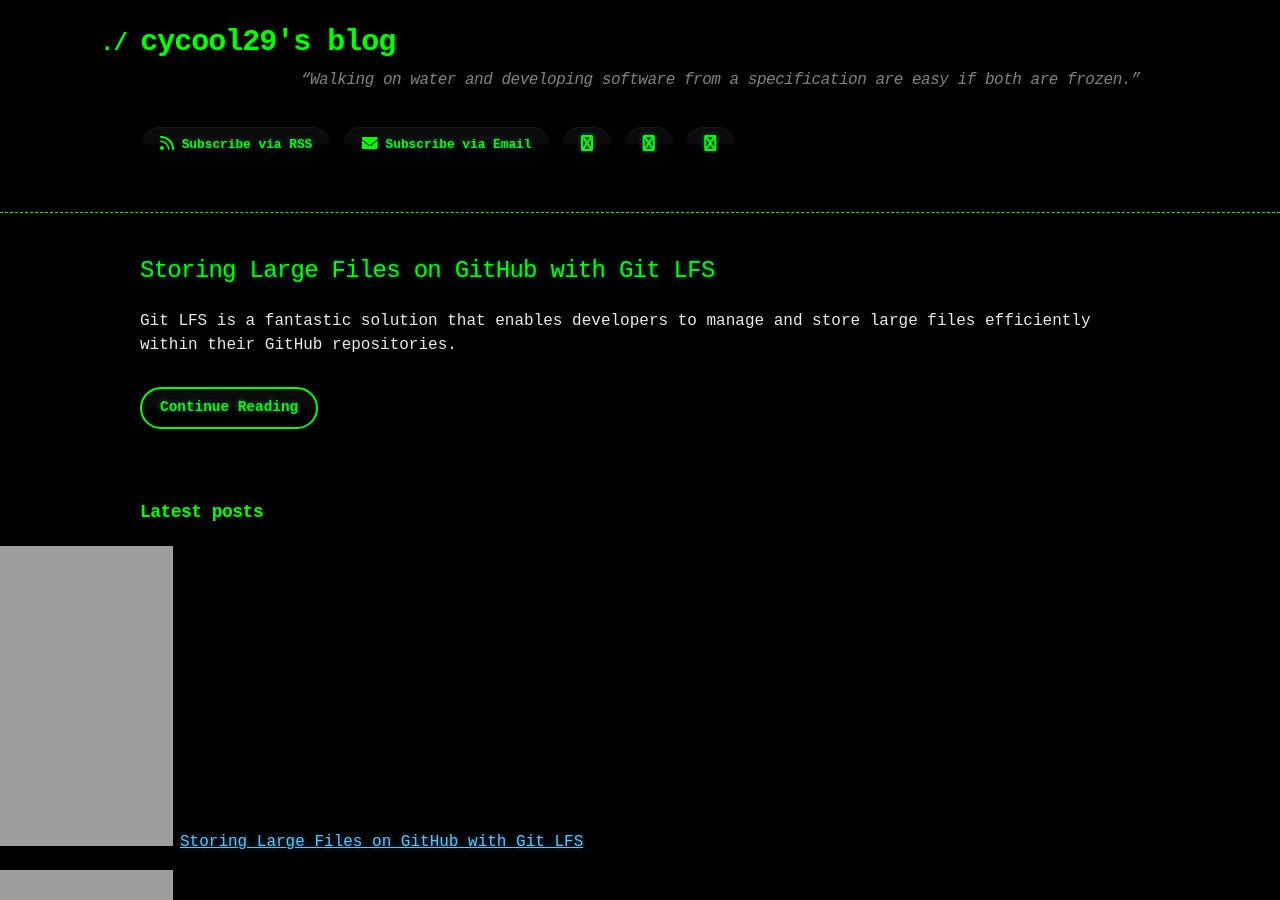
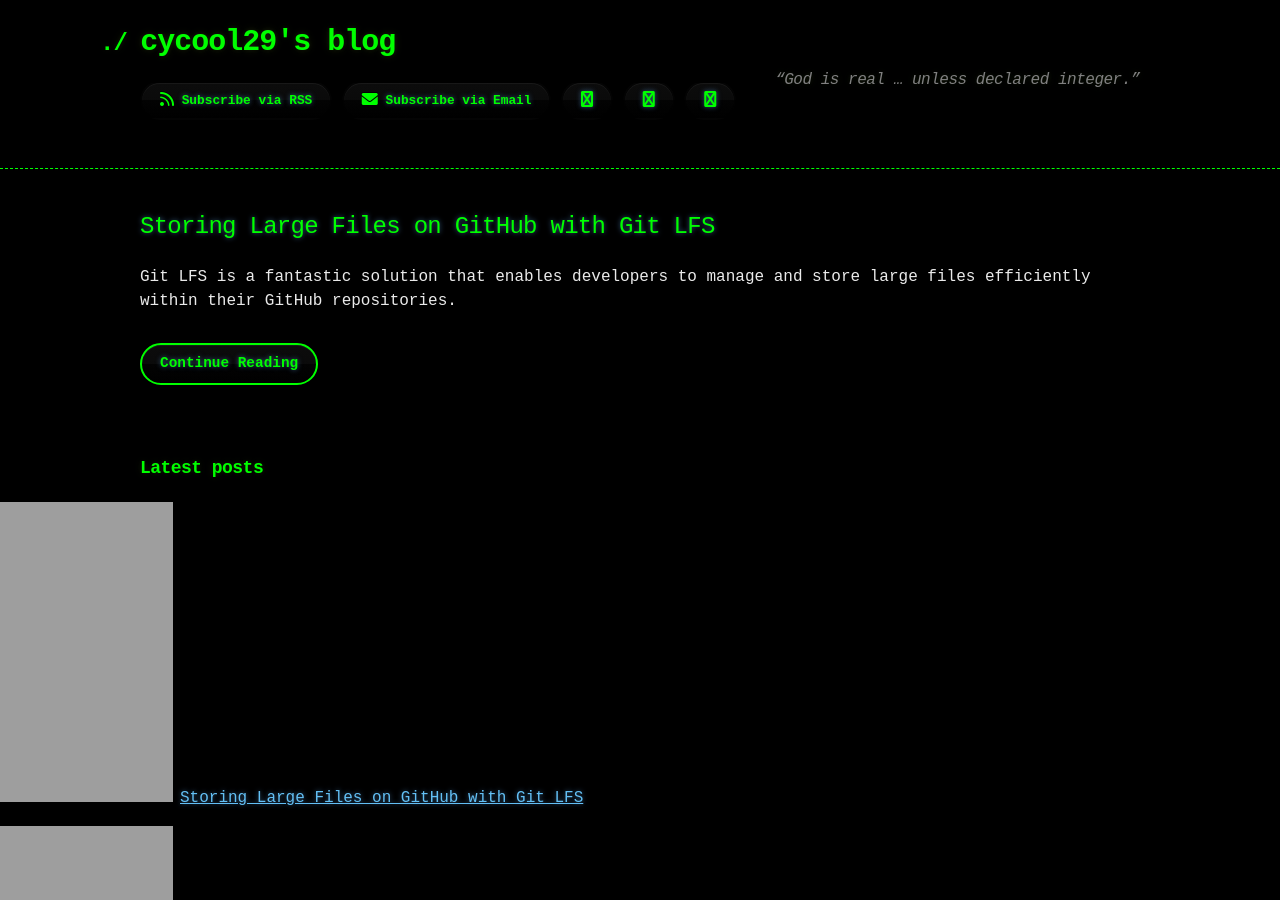
Before and after one commit to cycool29/cycool29.github.io, a Jekyll site: the page built from index.md, in a window 1280 px wide and 900 px high. Built offline with Jekyll 4.4.1, drawn with Linux system fonts in a browser that asks for light colours; a style sheet for code colours, icons or effects is not loaded.

Commit message:
Update quotes

```diff
--- a/_config.yml
+++ b/_config.yml
@@ -1,5 +1,5 @@
 title: cycool29's blog
-description: "“Walking on water and developing software from a specification are easy if both are frozen.” "
+description: "“God is real … unless declared integer.” "
 bio: A high school student. Intermediate in Python, Git, Bash. Learning JavaScript. He/Him. "
 author: cycool29
 url: https://cycool29.github.io
```
